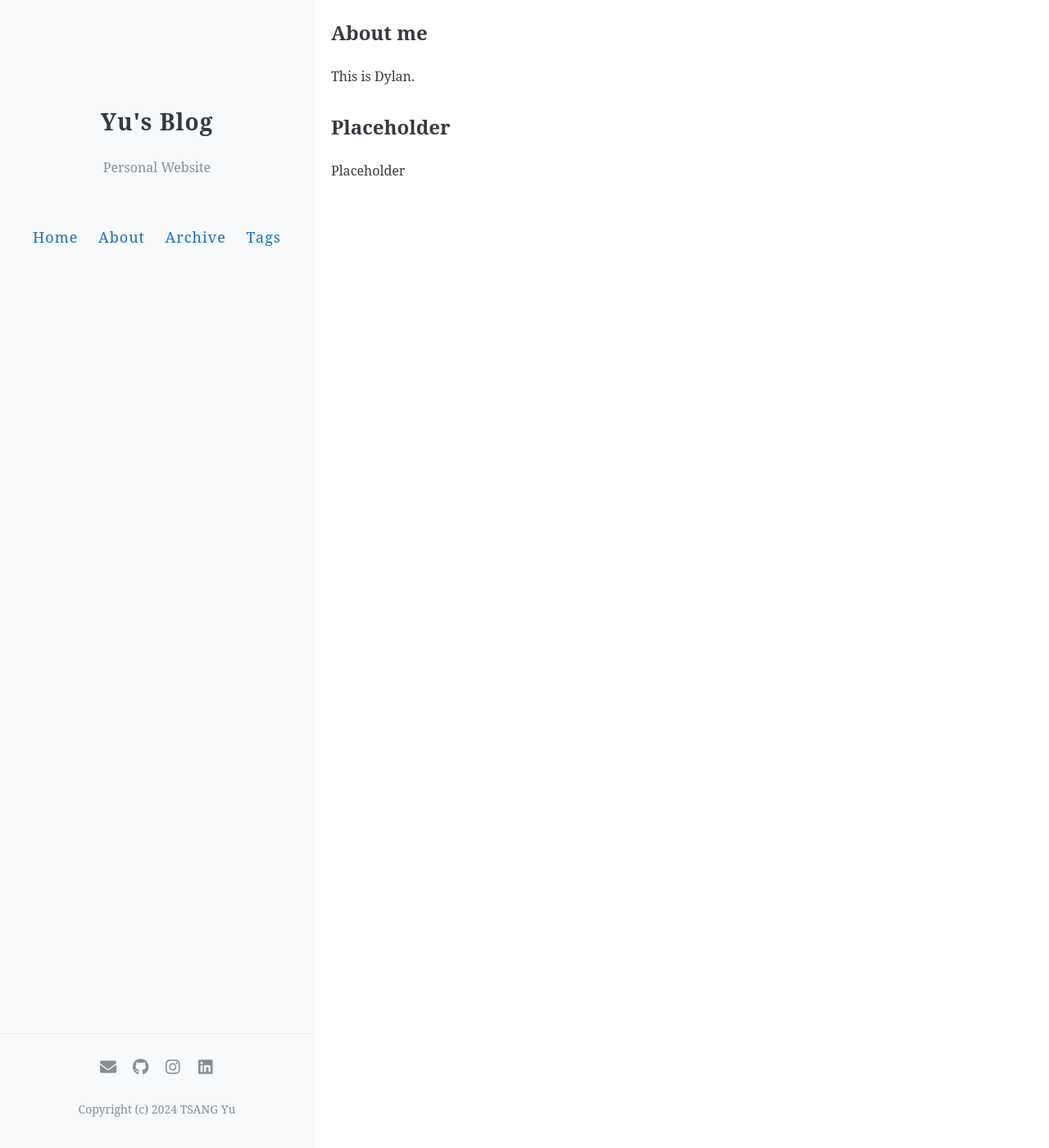
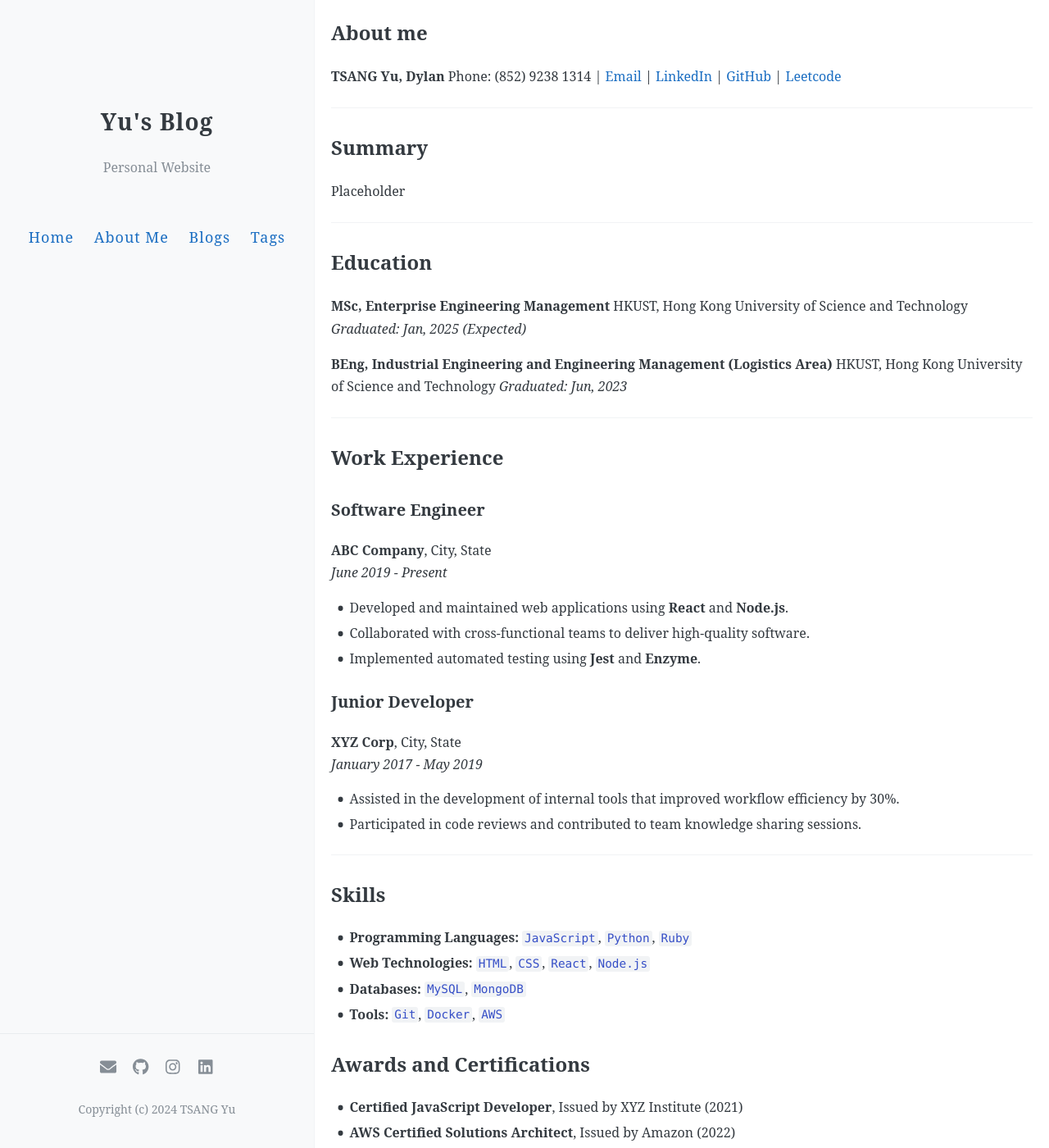
Before and after one commit to yutsang/yutsang.github.io, a Jekyll site: the page built from about.md, in a window 1280 px wide and 1400 px high, scrolled down 98 px. Shown: the whole window at 82% size. Built offline with Jekyll 4.4.1, drawn with Linux system fonts in a browser that asks for light colours; comment, search, counter and statistics services are not loaded.

Commit message:
cv page layout check

```diff
--- a/_config.yml
+++ b/_config.yml
@@ -21,9 +21,9 @@ favicon: https://github.com/yutsang/yutsang.github.io/raw/main/images/favicon.ic
 navigation:
   - name: Home
     url: /
-  - name: About
-    url: /about
-  - name: Archive
+  - name: About Me
+    url: /about-me
+  - name: Blogs
     url: /archive
   - name: Tags
     url: /tags
--- a/about.md
+++ b/about.md
@@ -5,9 +5,56 @@ permalink: /about/
 ---
 
 ## About me
-This is Dylan.
+**TSANG Yu, Dylan**
+Phone: (852) 9238 1314 | [Email](mailto:tsangyu110@gmail.com) | [LinkedIn](https://www.linkedin.com/in/tsangyu) | [GitHub](https://github.com/yutsang) | [Leetcode](https://leetcode.com/u/yutsang/)
 
+---
 
-## Placeholder
+## Summary
 
 Placeholder
+
+---
+
+## Education
+
+**MSc, Enterprise Engineering Management**
+HKUST, Hong Kong University of Science and Technology
+*Graduated: Jan, 2025 (Expected)*
+
+**BEng, Industrial Engineering and Engineering Management (Logistics Area)**
+HKUST, Hong Kong University of Science and Technology
+*Graduated: Jun, 2023*
+
+---
+
+## Work Experience
+
+### Software Engineer
+**ABC Company**, City, State
+*June 2019 - Present*
+
+- Developed and maintained web applications using **React** and **Node.js**.
+- Collaborated with cross-functional teams to deliver high-quality software.
+- Implemented automated testing using **Jest** and **Enzyme**.
+
+### Junior Developer
+**XYZ Corp**, City, State
+*January 2017 - May 2019*
+
+- Assisted in the development of internal tools that improved workflow efficiency by 30%.
+- Participated in code reviews and contributed to team knowledge sharing sessions.
+
+---
+
+## Skills
+
+- **Programming Languages:** `JavaScript`, `Python`, `Ruby`
+- **Web Technologies:** `HTML`, `CSS`, `React`, `Node.js`
+- **Databases:** `MySQL`, `MongoDB`
+- **Tools:** `Git`, `Docker`, `AWS`
+
+## Awards and Certifications
+
+- **Certified JavaScript Developer**, Issued by XYZ Institute (2021)
+- **AWS Certified Solutions Architect**, Issued by Amazon (2022)
```
